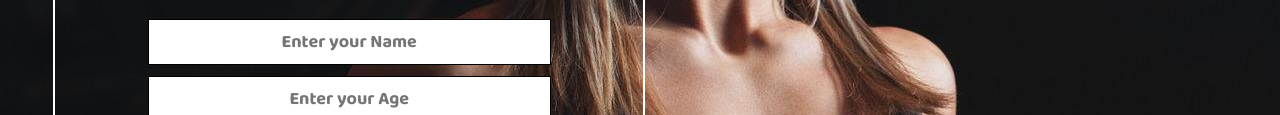
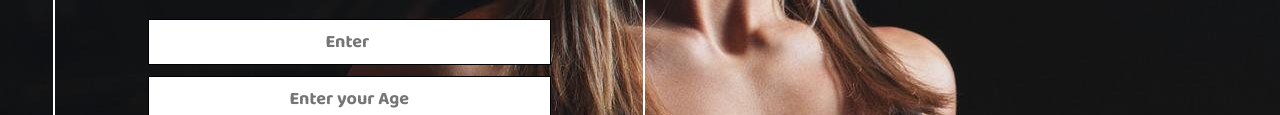
Before and after one commit to AtharvaBanasure/Gym-Project, a plain HTML site: page index.html in a window 1280 px wide. Shown: the part 431-546 px from the top of the page. Drawn offline with Linux system fonts and the light colour scheme; a web font is replaced by a local one.

Commit message:
Update index.html

```diff
--- a/index.html
+++ b/index.html
@@ -135,7 +135,7 @@
       <h1>Join the Best GYM of Pune Now</h1>
       <form action="noaction.php">
         <div class="formgroup">
-          <input type="text" name="" placeholder="Enter your Name" />
+          <input type="text" name="" placeholder="Enter " />
         </div>
         <div class="formgroup">
           <input type="text" name="" placeholder="Enter your Age" />
```
